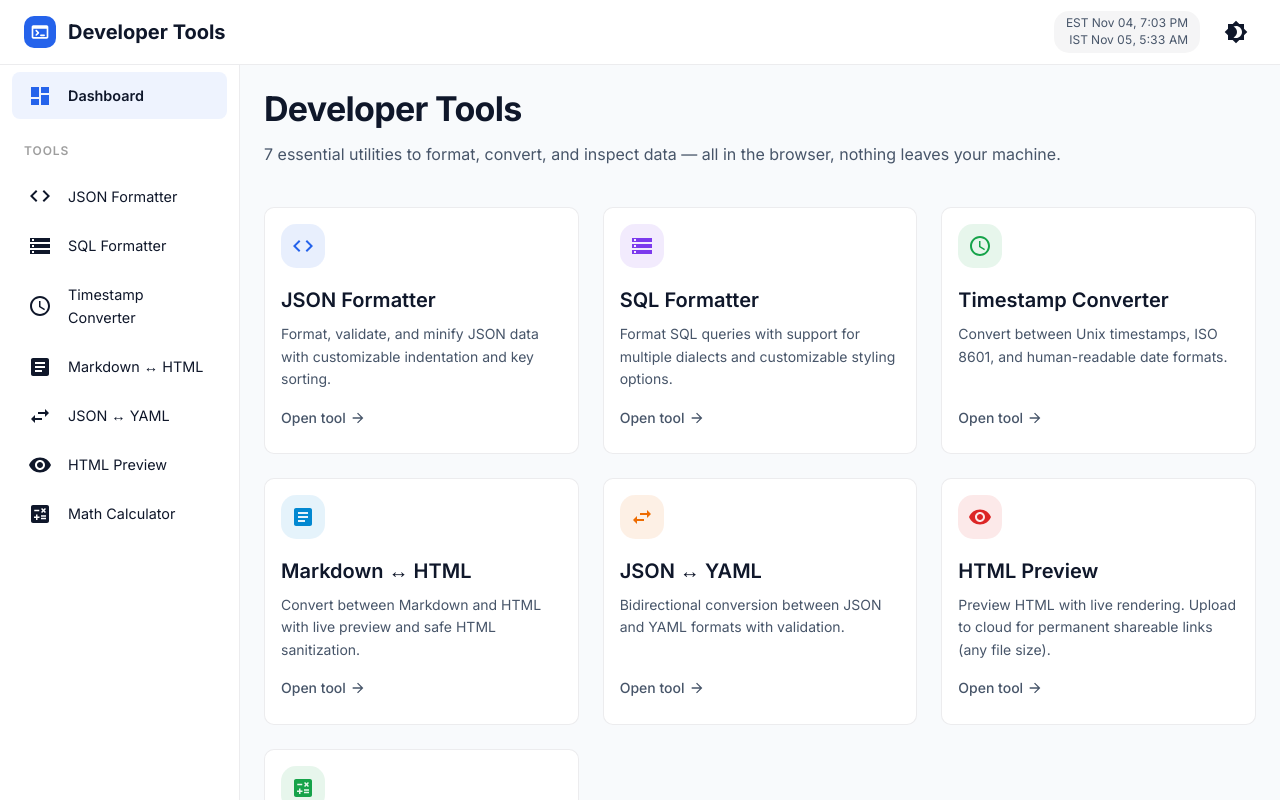
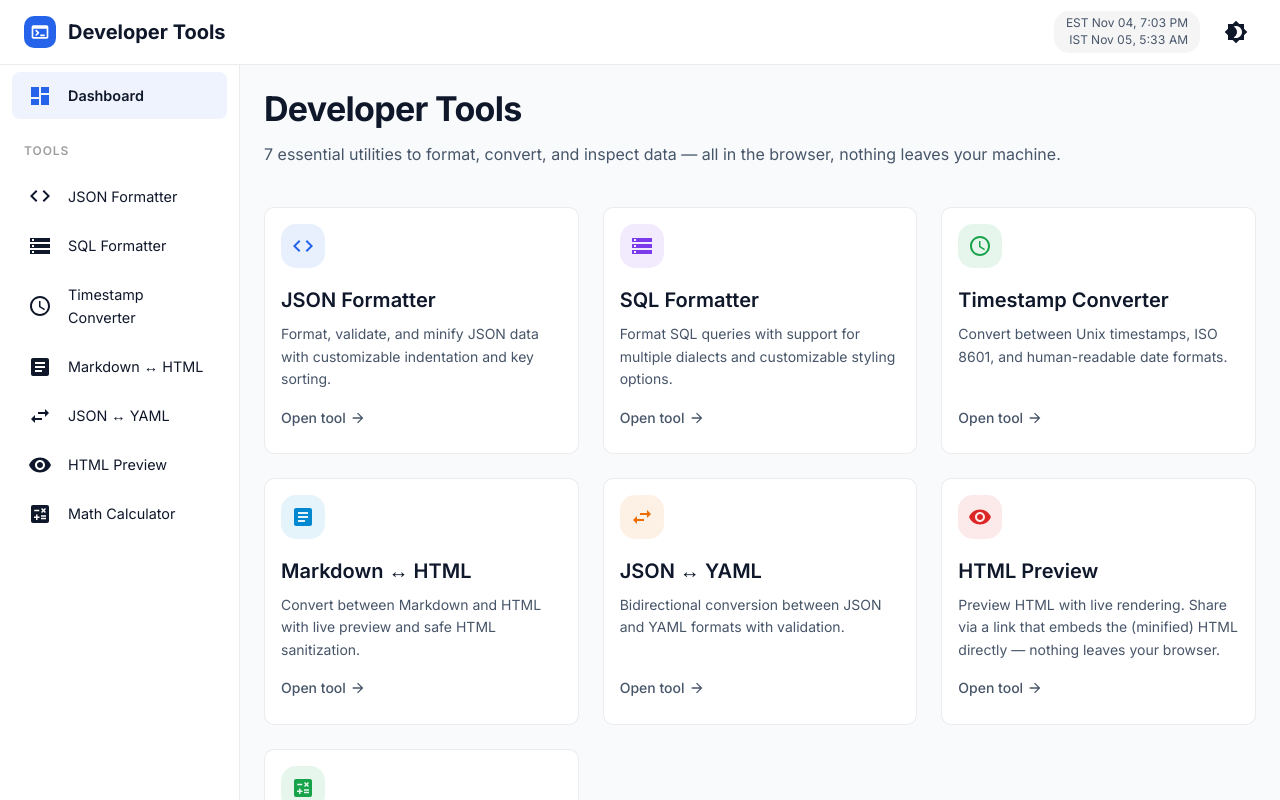
Before and after one commit to surajfale/dev-tools, a React (Vite) app: page / in a window 1280 px wide. Shown: the top 800 px of the page. Built offline with nearby package versions, Linux system fonts and the light colour scheme.

Commit message:
fix(dashboard): remove stale cloud-upload copy from HTML Preview card
The card description still advertised uploading to cloud for
permanent shareable links, left over from before that feature was
removed. Updated to match the actual client-side URL-encoded sharing
behavior.

```diff
--- a/src/routes/Dashboard.jsx
+++ b/src/routes/Dashboard.jsx
@@ -55,7 +55,7 @@ const tools = [
   },
   {
     title: 'HTML Preview',
-    description: 'Preview HTML with live rendering. Upload to cloud for permanent shareable links (any file size).',
+    description: 'Preview HTML with live rendering. Share via a link that embeds the (minified) HTML directly — nothing leaves your browser.',
     icon: <Visibility />,
     path: '/html-preview',
     color: 'error'
```
